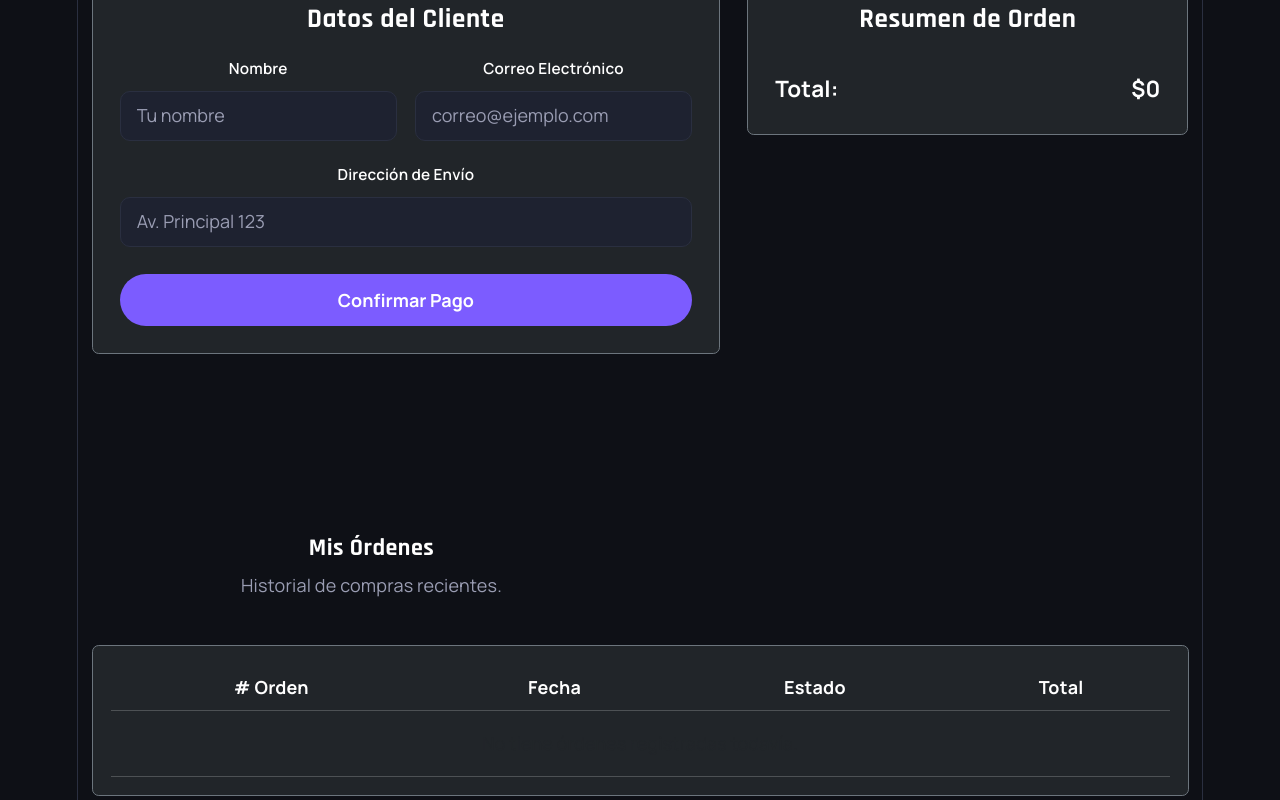
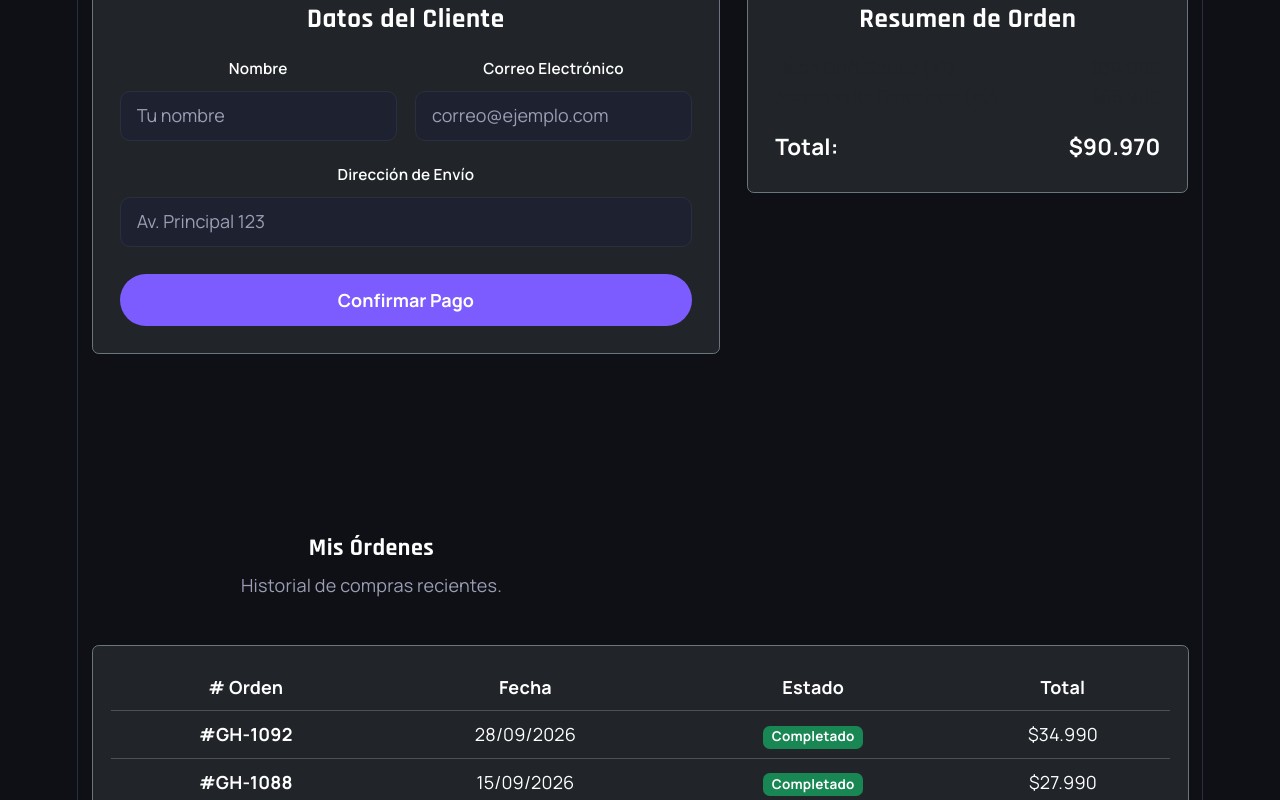
Before and after one commit to Milan-Quintana/Tienda-GameHub-Store, a React (Vite) app: page / in a window 1280 px wide. Shown: the part 3040-3840 px from the top of the page. Built offline with nearby package versions, Linux system fonts and the light colour scheme.

Commit message:
Hacer que sume la Cantidad de Dinero

```diff
--- a/src/App.jsx
+++ b/src/App.jsx
@@ -16,6 +16,11 @@ function App() {
     { ...productosData[0], cantidad: 1},
     { ...productosData[1], cantidad: 2}
   ]);
+
+  const [ordenes, setOrdenes] = useState([
+    { id: '#GH-1092', fecha: '28/09/2026', estado: 'Completado', total: 34990 },
+    { id: '#GH-1088', fecha: '15/09/2026', estado: 'Completado', total: 27990 }
+  ])
 
   const agregarAlCarrito = (producto) => {
     setCarrito((prev) => {
@@ -86,8 +91,8 @@ function App() {
           alCambiarCantidad={cambiarCantidad}
           alEliminar={eliminarDelCarrito}
         />
-        <Checkout />
-        <MisOrdenes />
+        <Checkout carrito={carrito} alConfirmarPago={crearOrden} />
+        <MisOrdenes ordenes={ordenes} />
       </main>
       <Footer />
     </>
```
